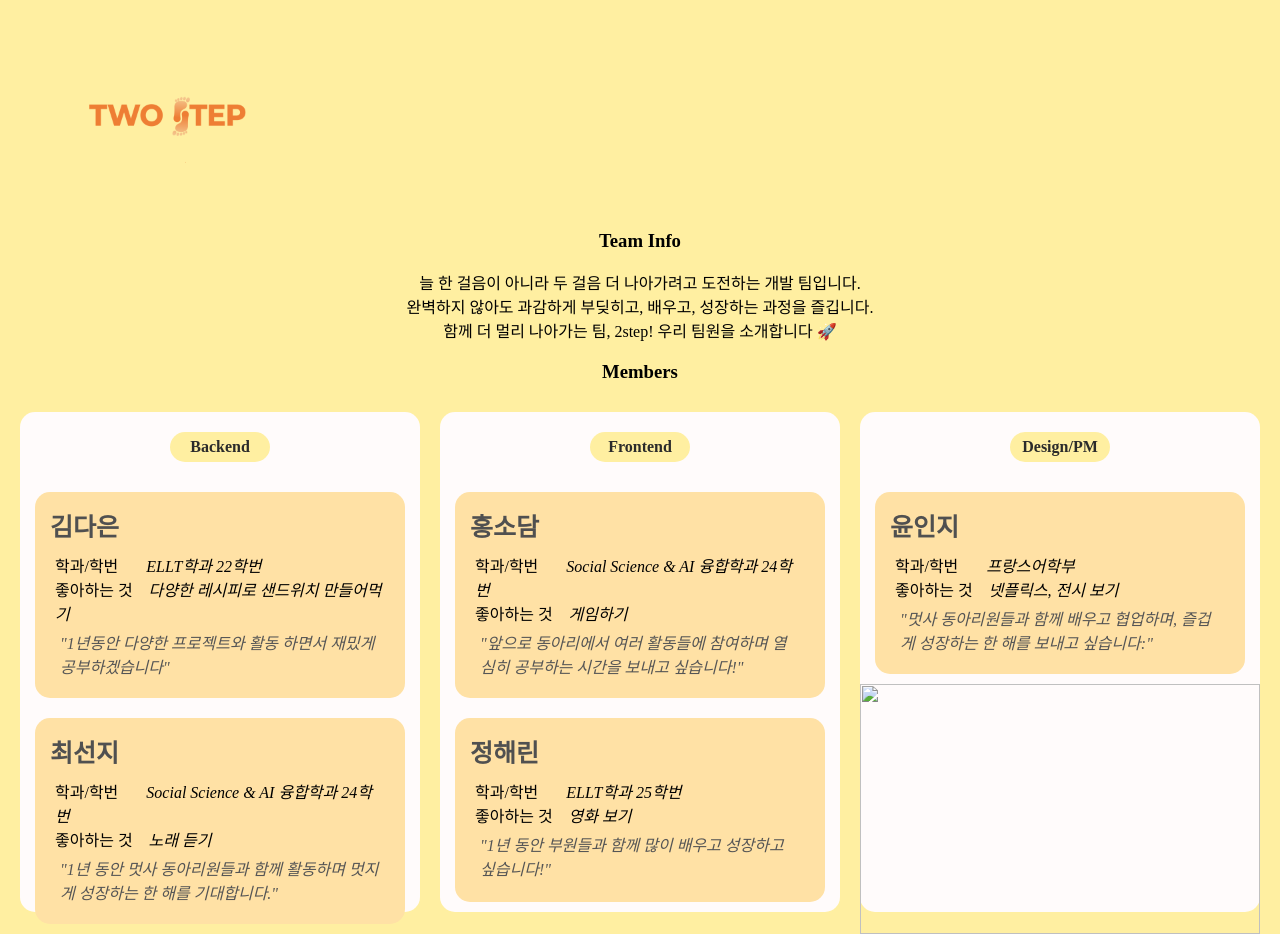
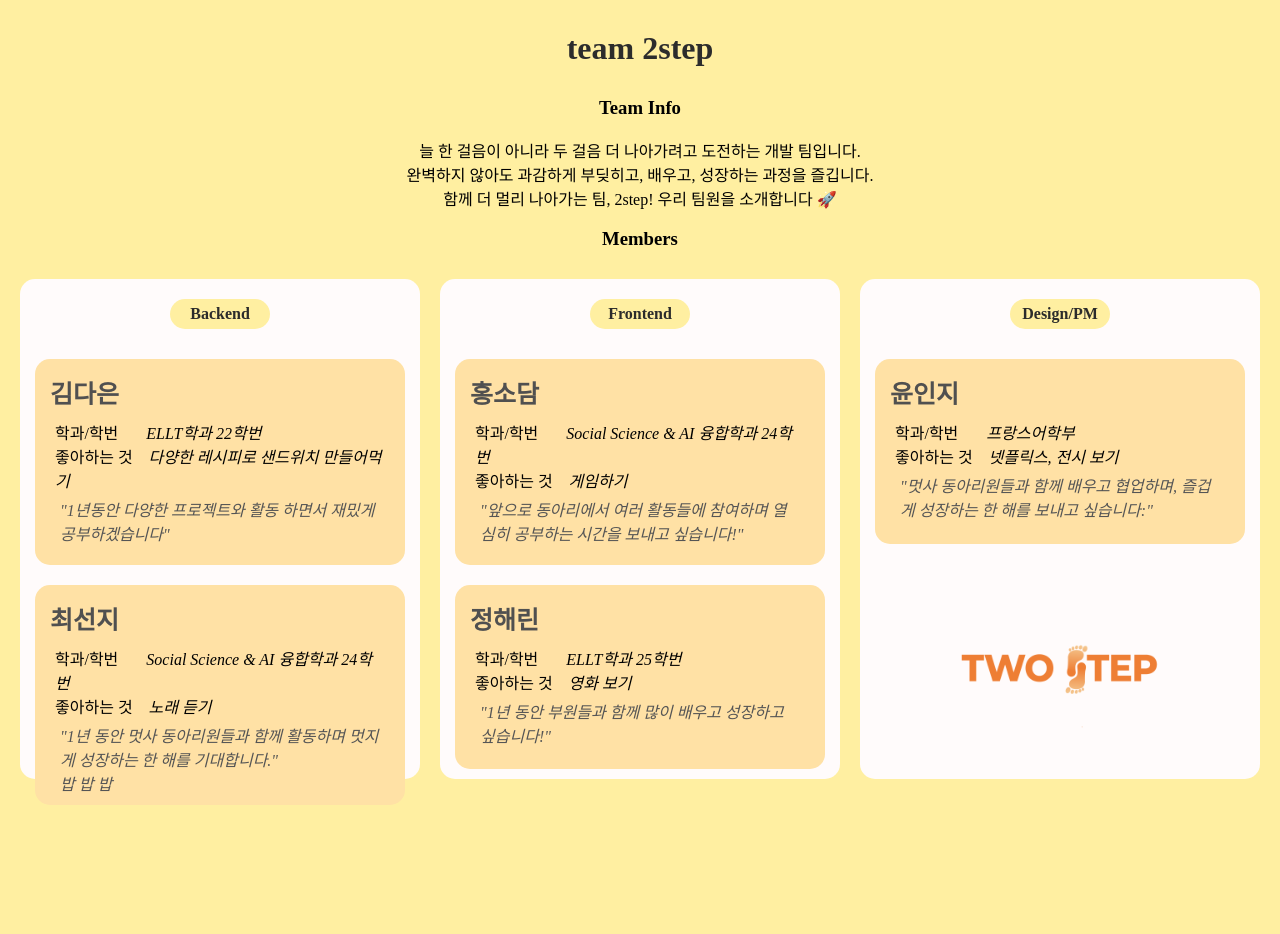
Before and after one commit to likelion-hufs-14th/2step, a plain HTML site: page team_page.html in a window 1280 px wide. After the commit the page ends 805 px from the top, so only its background shows below. Drawn offline with Linux system fonts and the light colour scheme.

Commit message:
feat: 로고 수정

```diff
--- a/team_page.css
+++ b/team_page.css
@@ -88,7 +88,6 @@ h4 {
 
 .logo-placeholder {
             width: 20rem;
-            color: var(--main-orange);
             margin-top: 1rem;
             margin-bottom: 3px;
         }
--- a/team_page.html
+++ b/team_page.html
@@ -9,7 +9,7 @@
 </head>
 <body>
     <header>
-        <img class="logo-placeholder" src="logo.png" alt="logo" />
+        <h1> team 2step</h1>
     </header>
     <main>
         <h3>Team Info</h3>
@@ -39,7 +39,7 @@
                         <span>학과/학번</span>&nbsp&nbsp&nbsp&nbsp&nbsp&nbsp&nbsp<span class="data">Social Science & AI 융합학과 24학번</span>
                         <br>
                         <span>좋아하는 것</span><span> </span>&nbsp&nbsp&nbsp<span class="data">노래 듣기</span>
-                        <div class="words">"1년 동안 멋사 동아리원들과 함께 활동하며 멋지게 성장하는 한 해를 기대합니다."</div>
+                        <div class="words">"1년 동안 멋사 동아리원들과 함께 활동하며 멋지게 성장하는 한 해를 기대합니다."<br>밥 밥 밥</div>
                     </div>
                 </div>
             </div>
@@ -75,7 +75,7 @@
                         <div class="words">"멋사 동아리원들과 함께 배우고 협업하며, 즐겁게 성장하는 한 해를 보내고 싶습니다:"</div>
                     </div>
                 </div>
-                <img src="/과제/logo.png" width="400px" height="250px">
+                <img src="logo.png" width="400px" height="250px">
             </div>
         </div>
     </main>
```
